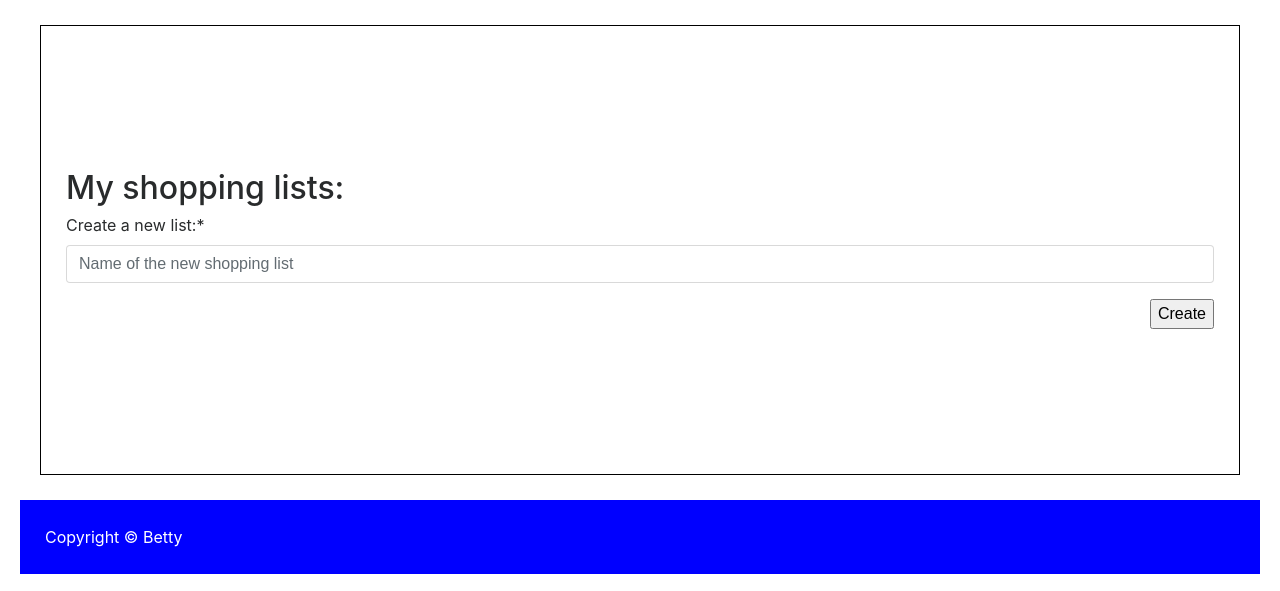
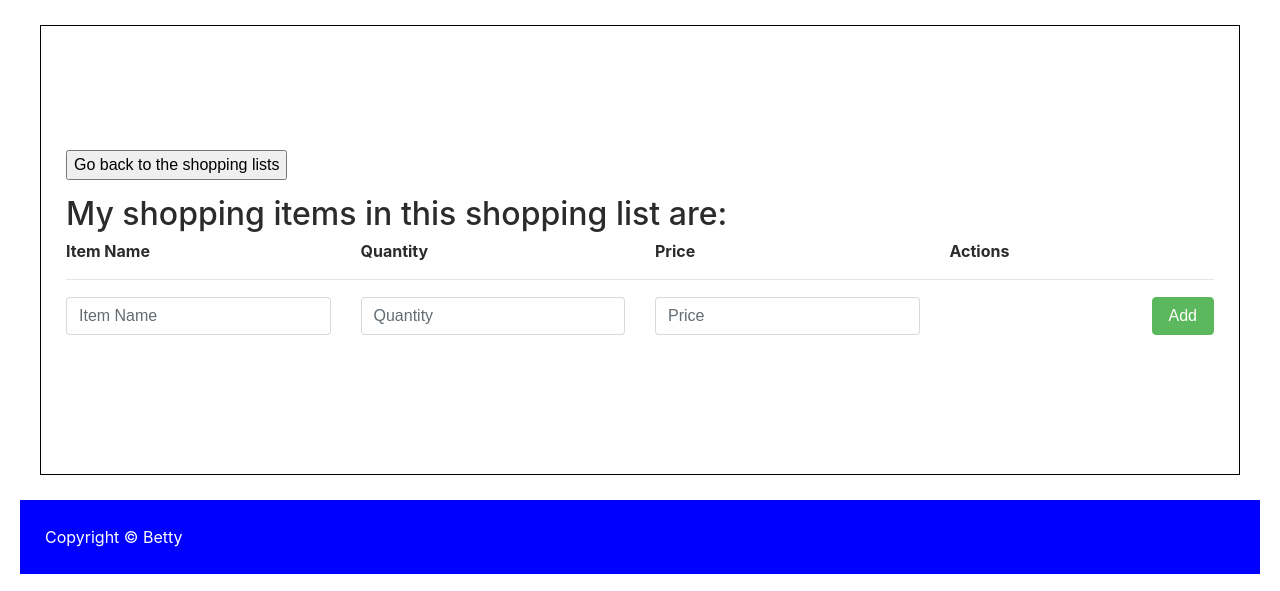
Before and after one commit to Betty-Kebenei/shopping-list, a Flask app: page /shop_item in a window 1280 px wide. Shown: the part 98-689 px from the top of the page. Run offline with Flask 2, Linux system fonts and the light colour scheme; some libraries are stand-ins or nearby versions.

Commit message:
added a shoppingitems file

```diff
--- a/app/templates/dashboard.html
+++ b/app/templates/dashboard.html
@@ -65,14 +65,21 @@
                         <h1>My shopping lists:</h1>
                         <form action="/shop_list" method="post">
                             <div class="form-group">
-                                    <label for="create">Create a new list:*</label>
-                                    <input type="text" placeholder="Name of the new shopping list" class="form-control" id="create" name="listname" required>
+                                <label for="create">Create a new list:*</label>
+                                <input type="text" placeholder="Name of the new shopping list" class="form-control" id="create" name="listname" required>
+                                <button type="submit" class="btn btn-success" style="float:right">Create</button>
                             </div>
-                            <input type="submit" value="Create" style="float: right"/>
                         </form>
                     </div>
                 </div>
-
+                <div class="row">
+                    <div class="col-md-6">
+                        <h1 >SHOPPING LIST NAME</h1>
+                    </div>
+                    <div class="col-md-6">
+                        <h1 style="text-align: right" >ACTIONS</h1>
+                    </div>
+                </div>
                 <div class="row">
                     <div class="col-md-12">
                         {% if shopping_list %}
@@ -80,9 +87,25 @@
                             {% for item in shopping_list  %}
                             <li>
                                 <hr>
-                                <button type="button" class="btn btn-info" name="Update" style="float:right">Update</button>
-                                <button type="button" class="btn btn-info" name="delete" style="float:right">Delete</button>
-                                    <h2>{{ item.listname }}</h2>
+                                <form action="/del_list" method="post">
+                                    <div class="form-group">
+                                        <input type="hidden" name="list_to_delete" value="{{ list_to_delete }}">
+                                        <button type="submit" class="btn btn-success" style="float:right">Delete</button>
+                                    </div>
+                                </form>
+                                <form action="/update_list" method="post">
+                                    <div class="form-group">
+                                        <input type="hidden" name="list_to_update" value="{{ list_to_update }}">
+                                        <button type="submit" class="btn btn-success" style="float:right">Update</button>
+                                    </div>
+                                </form>
+                                <form action="/view_items" method="post">
+                                    <div class="form-group">
+                                        <input type="hidden" name="list_to_view" value="view">
+                                        <button type="submit" class="btn btn-success" style="float:right">View</button>
+                                    </div>
+                                </form>
+                                <p style="font: 100">{{ item.listname }}</p>
 
                                 <!-- <a href="#">
                                     <span class="glyphicon glyphicon-edit" style="float:right"></span>
@@ -91,40 +114,6 @@
                                     <span class="glyphicon glyphicon-trash"></span>
                                 </a> -->
                                 <!-- items: item name(cols 3)|quantity|price|icons -->
-                                <p>Add items to the list.</p>
-                                <div class="row">
-                                    <div class="col-md-3"><b>Item Name</b></div>
-                                    <div class="col-md-3"><b>Quantity</b></div>
-                                    <div class="col-md-3"><b>Price</b></div>
-                                    <div class="col-md-3"><b>Actions</b></div>
-                                </div>
-                                {% if shopping_items %}
-                                <ol>
-                                    {% for item in shopping_items  %}
-                                    <li>
-                                        <p>{{ item.itemname }}</p>
-                                    </li>
-                                    {% endfor %}
-                                </ol>
-                                {% endif %}
-                                <form action="/shop_item" method="post">
-                                    <div class="form-group">
-                                        <div class="row">
-                                                <div class="col-md-3">
-                                                    <input type="text" placeholder="Item Name" class="form-control" id="create" name="itemname" required>
-                                                </div>
-                                                <div class="col-md-3">
-                                                    <input type="text" placeholder="Quantity" class="form-control" id="quantity" name="quantity" required>
-                                                </div>
-                                                <div class="col-md-3">
-                                                    <input type="text" placeholder="Price" class="form-control" id="price" name="price" required>
-                                                </div>
-                                                <input type="submit" value="Create Item" style="float: right"/>
-                                        </div>
-
-                                    </div>
-
-                                </form>
 
                             </li>
                             {% endfor %}
@@ -133,6 +122,7 @@
 
                     </div>
                 </div>
+
             </div>
 
 
--- /dev/null
+++ b/app/templates/shoppingitems.html
@@ -0,0 +1,153 @@
+<!DOCTYPE html>
+<htmllang="en">
+
+    <head>
+        <title>Shopping Items</title>
+            <meta charset="utf-8">
+            <meta name="viewport" content="width=device-width, initial-scale=1">
+            <link rel="stylesheet" type="text/css" href="{{ url_for('static', filename='css/bootstrap.css') }}" />
+            <link rel="stylesheet" type="text/css" href="{{ url_for('static', filename='css/bootstrap.min.css') }}" />
+            <link rel="stylesheet" type="text/css" href="{{ url_for('static', filename='css/bootstrap-grid.css') }}" />
+            <link rel="stylesheet" type="text/css" href="{{ url_for('static', filename='css/bootstrap-grid.min.css') }}" />
+            <link rel="stylesheet" type="text/css" href="{{ url_for('static', filename='css/bootstrap-reboot.css') }}" />
+            <link rel="stylesheet" type="text/css" href="{{ url_for('static', filename='css/bootstrap-reboot.min.css') }}" />
+            <!-- <link rel="stylesheet" type="text/css" href="{{ url_for('static', filename='stylesheets/dashboard.css') }}" /> -->
+            <style>
+
+
+            body .container-fluid .header, body .container-fluid .footer {
+            background-color:blue;
+            color: white;
+            padding: 25px;
+            margin: 5px;
+            clear: left;
+            }
+
+
+            body .container-fluid .content{
+            margin: 25px;
+            border: 1px solid black;
+            padding: 25px;
+            align-content: center;
+            min-height: 450px;
+            overflow: hidden;
+            }
+
+
+            </style>
+            <script src="https://npmcdn.com/tether@1.2.4/dist/js/tether.min.js"></script>
+
+            <script src="{{ url_for('static', filename='js/jquery-3.2.1.js') }}"></script>
+            <script src="{{ url_for('static', filename='js/bootstrap.js') }}"></script>
+            <script src="{{ url_for('static', filename='js/bootstrap.min.js') }}"></script>
+    </head>
+
+    <body>
+        <div class="container-fluid">
+            <div class="header">
+                <div class="row">
+                        <div class="col-md-10">
+                            <h1>Welcome to shopping list tracker</h1>
+
+                        </div>
+                        <div class="col-md-2">
+                            <a href="/logout">
+                                <button type="button" name="button" style="float:right">Sign Out</button>
+                            </a>
+                        </div>
+                    </div>
+            </div>
+
+
+            <div class="content">
+                <div class="row">
+                    <div class="col-md-12">
+                        <form action="/view_lists" method="post">
+                            <div class="form-group">
+                                <input type="submit" value="Go back to the shopping lists"/>
+                            </div>
+                        </form>
+                        <h1>My shopping items in this shopping list are:</h1>
+                        <div class="row">
+                            <div class="col-md-3"><b>Item Name</b></div>
+                            <div class="col-md-3"><b>Quantity</b></div>
+                            <div class="col-md-3"><b>Price</b></div>
+                            <div class="col-md-3"><b>Actions</b></div>
+                        </div>
+                        <hr>
+                        <div class="row">
+                            <div class="col-md-12">
+                                {% if shopping_items %}
+                                <ol>
+                                    {% for item in shopping_items  %}
+                                    <li>
+                                        <div class="row">
+                                            <div class="col-md-3"><p>{{ item.itemname }}</p></div>
+                                            <div class="col-md-3"><p>{{ item.quantity }}</p></div>
+                                            <div class="col-md-3"><p>{{ item.price }}</p></div>
+                                            <div class="col-md-3">
+                                                    <form action="/del_list" method="post">
+                                                        <div class="form-group">
+                                                            <button type="submit" class="btn btn-success" style="float:right">Delete</button>
+                                                        </div>
+                                                    </form>
+                                                    <form action="/update_list" method="post">
+                                                        <div class="form-group">
+                                                            <button type="submit" class="btn btn-success" style="float:right">Update</button>
+                                                        </div>
+                                                    </form>
+                                            </div>
+                                        </div>
+                                        <hr>
+                                    </li>
+                                    {% endfor %}
+                                </ol>
+                                {% endif %}
+                            </div>
+                        </div>
+                        <form action="/shop_item" method="post">
+                            <div class="form-group">
+                                <div class="row">
+                                        <div class="col-md-3">
+                                            <input type="text" placeholder="Item Name" class="form-control" id="create" name="itemname" required>
+                                        </div>
+                                        <div class="col-md-3">
+                                            <input type="text" placeholder="Quantity" class="form-control" id="quantity" name="quantity" required>
+                                        </div>
+                                        <div class="col-md-3">
+                                            <input type="text" placeholder="Price" class="form-control" id="price" name="price" required>
+                                        </div>
+                                        <div class="col-md-3">
+                                        <button type="submit" class="btn btn-success" style="float:right">Add</button>
+                                        </div>
+                                </div>
+
+                            </div>
+
+                        </form>
+                    </div>
+                </div>
+
+            </div>
+
+
+            <div class="footer">
+                <div class="row">
+                    <div class="col-md-12">
+                            Copyright &copy; Betty
+                    </div>
+                </div>
+
+            </div>
+
+
+        </div>
+
+    </body>
+
+
+
+
+
+
+    </html>
--- a/app/views.py
+++ b/app/views.py
@@ -52,17 +52,34 @@ def logout():
 @app.route('/shop_list',methods=['POST', 'GET'])
 def shop_list():
     if request.method == 'POST':
-        list_name = request.form['listname']
+        listname = request.form['listname']
 
-        s_list = Shopping_list(list_name)
+        s_list = Shopping_list(listname)
         shopping_list.append(s_list)
 
         return render_template("dashboard.html", shopping_list = shopping_list)
     return render_template("dashboard.html")
 
-#@app.route('/del_shop_list',methods=['POST', 'GET'])
-#def del_shop_list():
+@app.route('/del_list',methods=['POST', 'GET'])
+def del_shop_list():
+    if request.method == 'POST':
+        name = request.form['list_to_delete']
+        if name in shopping_list:
+            shopping_list.remove(name)
+        return redirect(url_for('dashboard'))
+    return render_template("signin.html")
 
+@app.route('/view_lists',methods=['POST', 'GET'])
+def view_listss():
+    if request.method == 'POST':
+        return redirect(url_for('dashboard'))
+    return render_template("shoppingitems.html")
+
+@app.route('/view_items',methods=['POST', 'GET'])
+def view_items():
+    if request.method == 'POST':
+        return redirect(url_for('shop_item'))
+    return render_template("dashboard.html")
 
 @app.route('/shop_item',methods=['POST', 'GET'])
 def shop_item():
@@ -74,5 +91,5 @@ def shop_item():
         item = Shopping_items(itemname,quantity,price)
         shopping_items.append(item)
 
-        return render_template("dashboard.html", shopping_items = shopping_items in shopping_list)
-    return render_template("dashboard.html")
+        return render_template("shoppingitems.html", shopping_items = shopping_items)
+    return render_template("shoppingitems.html")
```
Also changed, not shown: app/models.py (+0 -12 lines), 2 other files.
